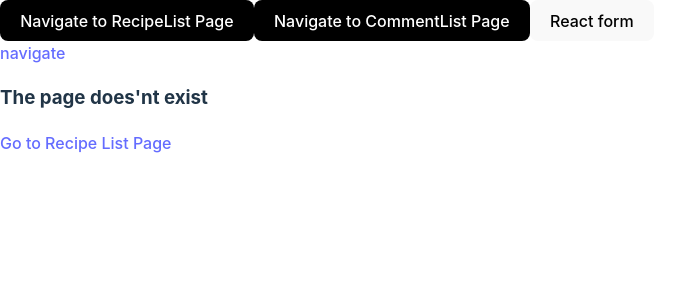
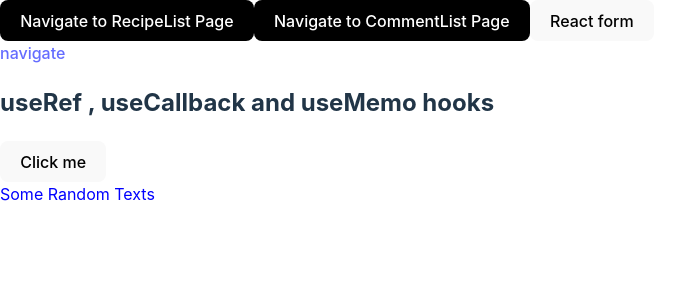
Before and after one commit to Albin777-21/React.js-Projects, a React (Vite) app: page /hooks in a window 1280 px wide. Shown: the top 300 px of the page, without its empty margins (0-696 px from the left). Built offline with nearby package versions, Linux system fonts and the light colour scheme.

Commit message:
React useRef hook

```diff
--- a/src/App.jsx
+++ b/src/App.jsx
@@ -12,6 +12,7 @@ import CommentList from "./pages/comments";
 import RecipeDetils from "./pages/recipe-details";
 import NotFoundPage from "./pages/not-found";
 import ReactHookPage from "./pages/react-hook-form";
+import Hooks from "./pages/hooks";
 
 // import FormComponent from "./components/form";
 // import LoginComponent from "./components/login";
@@ -89,6 +90,7 @@ function App() {
         <Route path="/comment-list" element={<CommentList/>}/>
         <Route path="/recipe-list/:id" element={<RecipeDetils/>}/>
         <Route path='/react-hook' element={<ReactHookPage/>}/>
+        <Route path="/hooks" element={<Hooks/>}/>
         <Route path="*" element={<NotFoundPage/>}/>
       </Routes>
 
--- /dev/null
+++ b/src/pages/hooks/index.jsx
@@ -0,0 +1,35 @@
+import React, { useEffect } from 'react'
+import { useRef } from 'react'
+
+
+const Hooks = () => {
+    const countValue=useRef(0)
+    const divElementRef=useRef(0)
+
+    function handleClick(){
+        countValue.current++
+        console.log(countValue.current);
+
+    }
+
+    useEffect(()=>{
+
+        const getDivRef=divElementRef.current
+        console.log(getDivRef);
+        getDivRef.style.color='red'
+        setTimeout(()=>{
+             getDivRef.style.color='blue'
+        },2000)
+
+
+    },[])
+  return (
+    <div>
+        <h2> useRef , useCallback and useMemo hooks</h2>
+        <button onClick={handleClick}>Click me</button>
+        <div ref={divElementRef}>Some Random Texts</div>
+    </div>
+  )
+}
+
+export default Hooks
```
